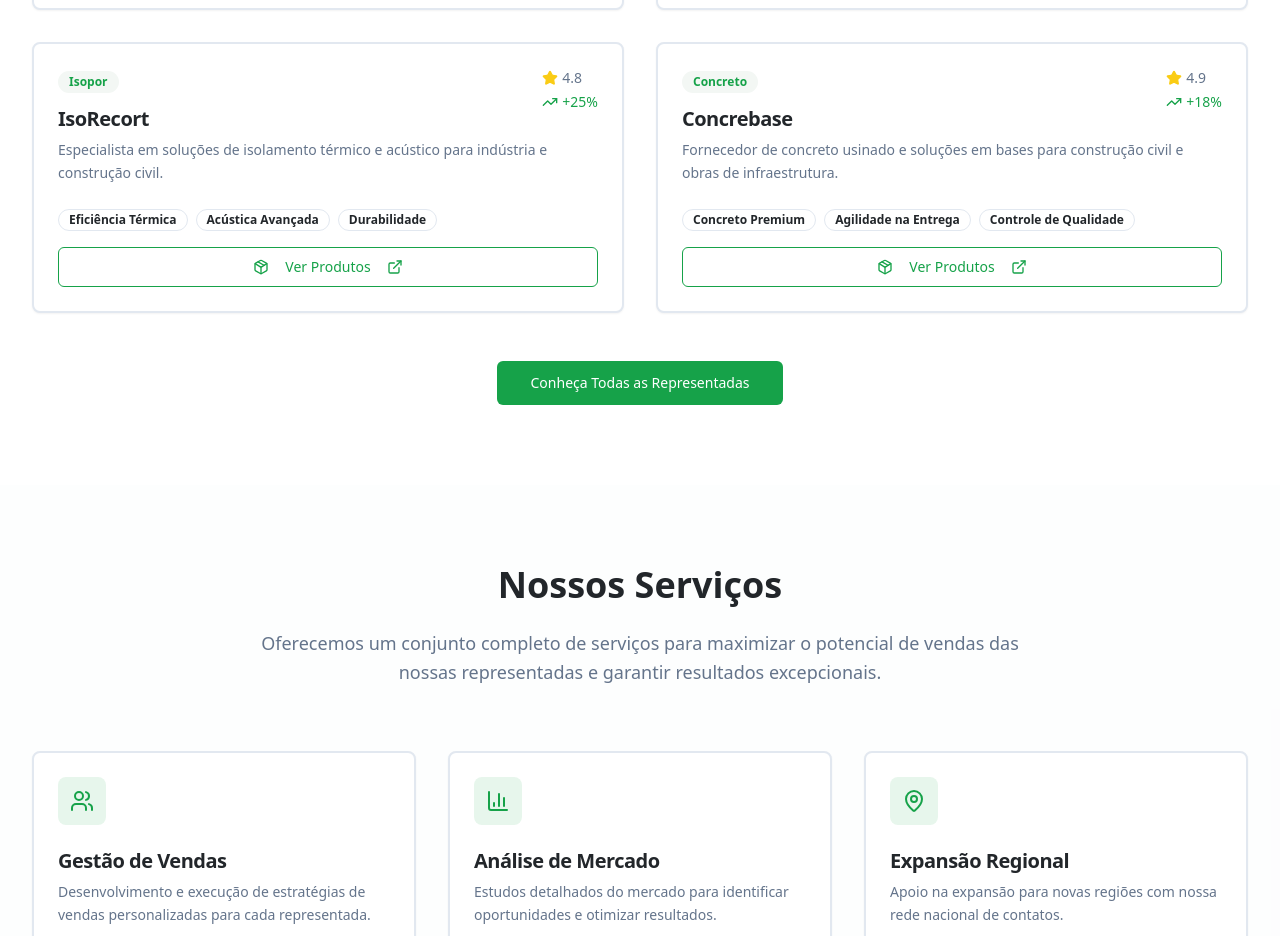
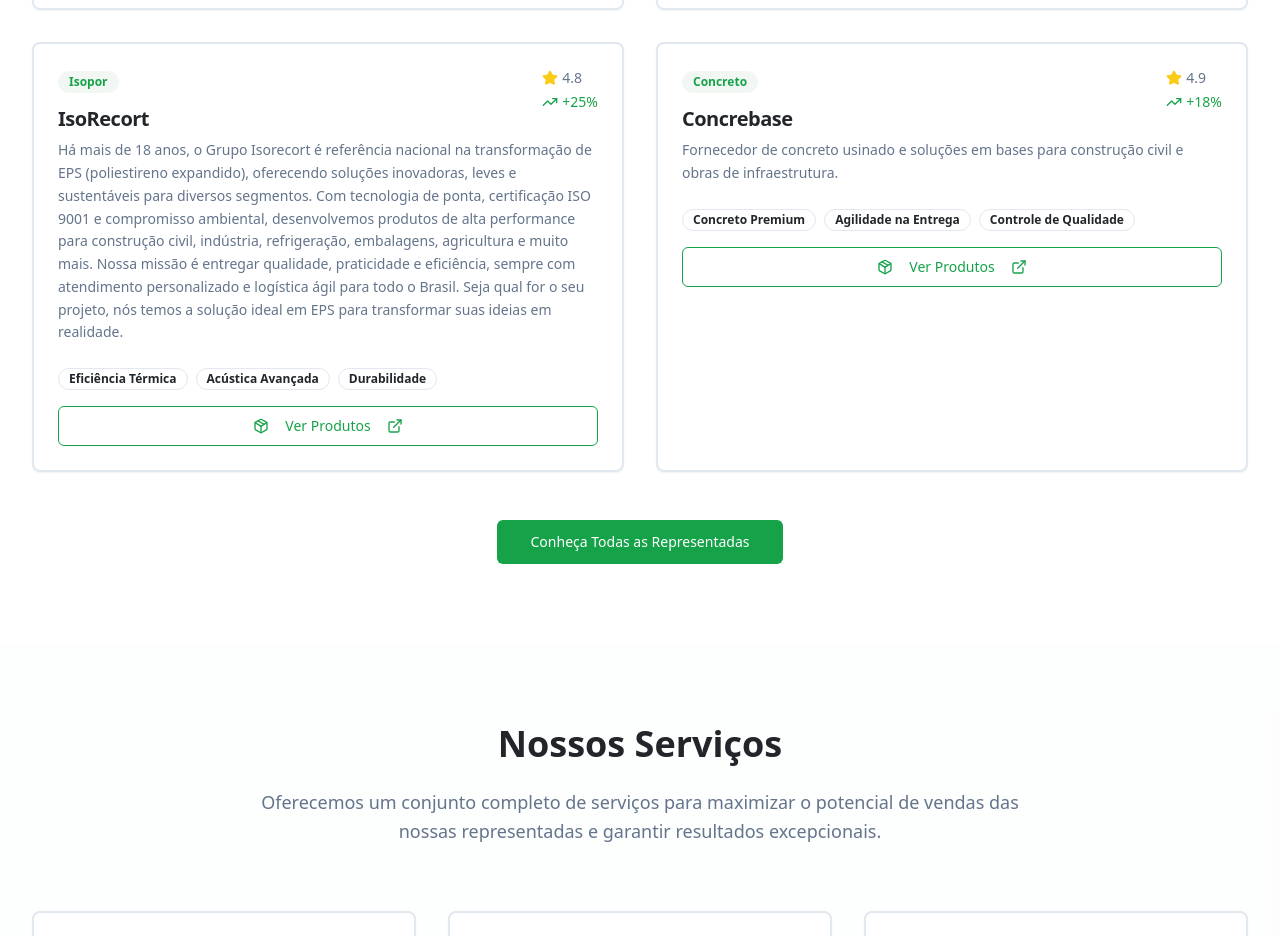
Before and after one commit to antonelligu/Empresa, a React (Vite) app: page / in a window 1280 px wide. Shown: the part 2340-3276 px from the top of the page. Built offline with nearby package versions, Linux system fonts and the light colour scheme.

Commit message:
Update IsoRecort description
Updated the description for IsoRecort with detailed information about their experience, services, and commitment to quality and sustainability.

```diff
--- a/src/components/Representatives.tsx
+++ b/src/components/Representatives.tsx
@@ -24,7 +24,7 @@ const Representatives = () => {
     {
       name: "IsoRecort",
       category: "Isopor",
-      description: "Especialista em soluções de isolamento térmico e acústico para indústria e construção civil.",
+      description: "Há mais de 18 anos, o Grupo Isorecort é referência nacional na transformação de EPS (poliestireno expandido), oferecendo soluções inovadoras, leves e sustentáveis para diversos segmentos. Com tecnologia de ponta, certificação ISO 9001 e compromisso ambiental, desenvolvemos produtos de alta performance para construção civil, indústria, refrigeração, embalagens, agricultura e muito mais. Nossa missão é entregar qualidade, praticidade e eficiência, sempre com atendimento personalizado e logística ágil para todo o Brasil. Seja qual for o seu projeto, nós temos a solução ideal em EPS para transformar suas ideias em realidade.",
       highlights: ["Eficiência Térmica", "Acústica Avançada", "Durabilidade"],
       rating: 4.8,
       growth: "+25%"
```
